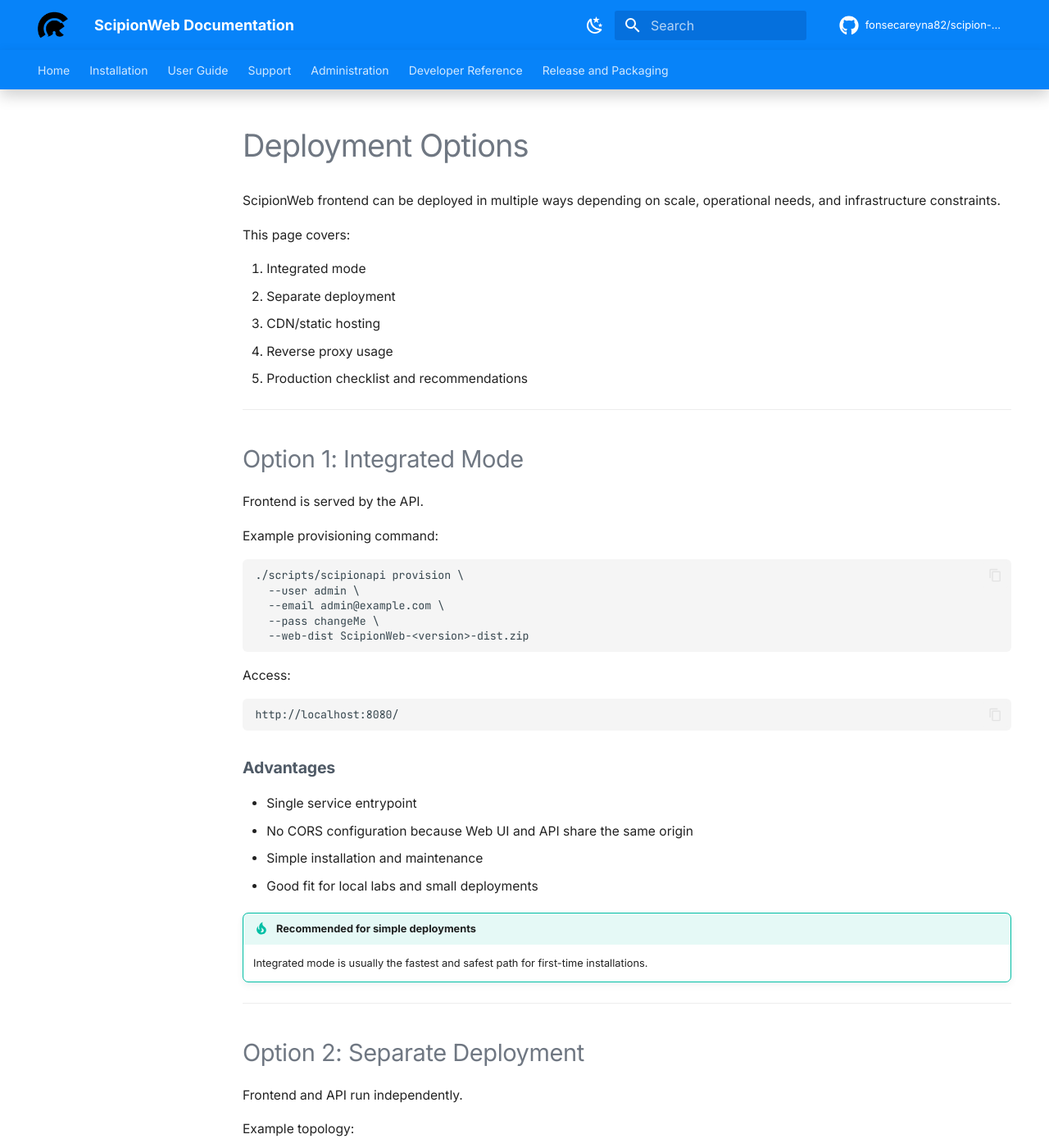
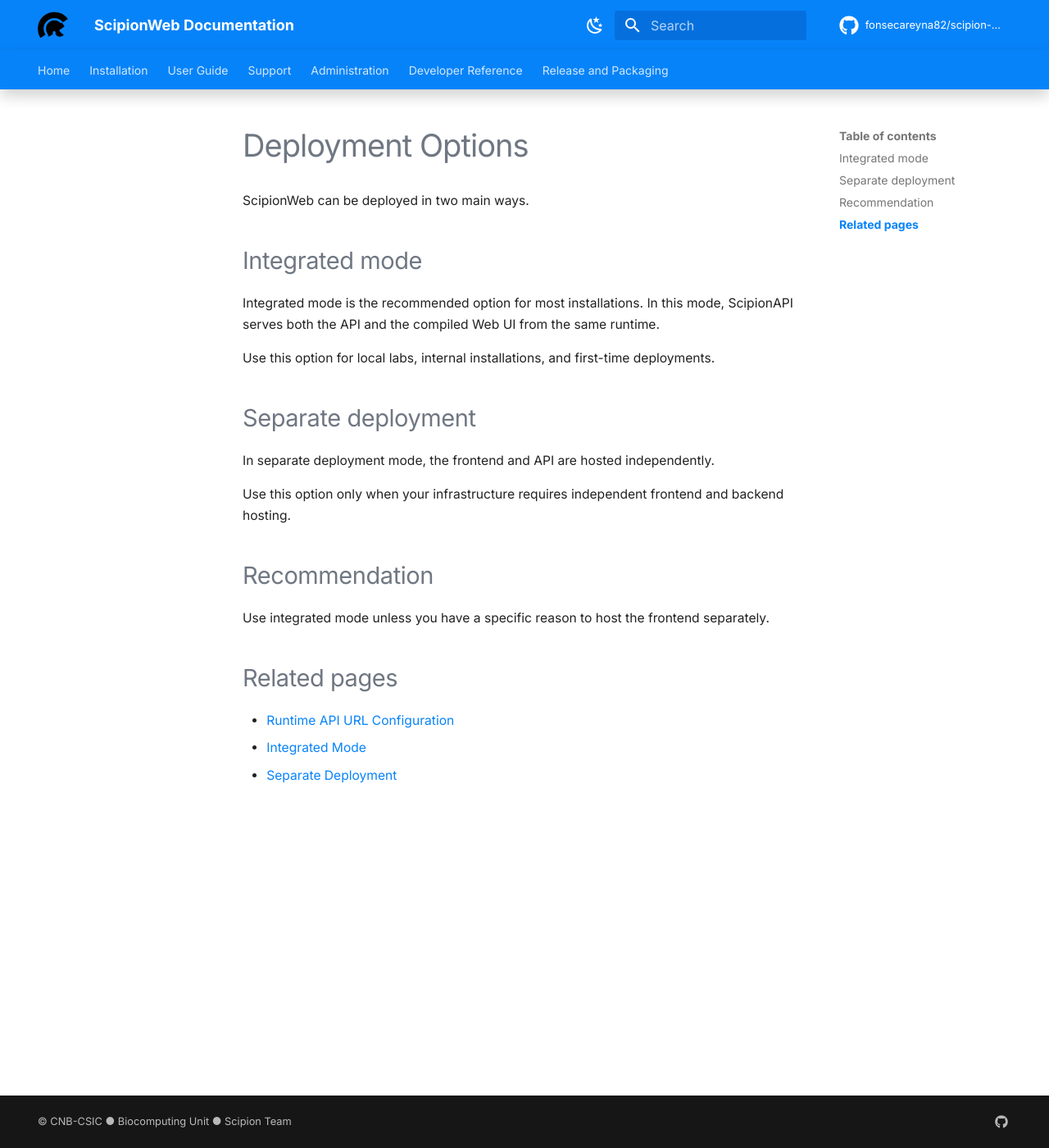
Before and after one commit to fonsecareyna82/scipion-docs, an MkDocs documentation site: the page built from docs/frontend/deployment.md, in a window 1280 px wide and 1400 px high. Shown: the whole window at 82% size. Built offline with MkDocs 1.6.1 and Material for MkDocs 9.7.7, drawn with Linux system fonts in a browser that asks for light colours; comment, search, counter and statistics services are not loaded; the version menu is left out; some of the changed text lies outside the part shown.

Commit message:
Simplify frontend deployment page without code blocks

```diff
--- a/docs/frontend/deployment.md
+++ b/docs/frontend/deployment.md
@@ -1,147 +1,25 @@
----
-hide:
-  - toc
----
-
 # Deployment Options
 
-ScipionWeb frontend can be deployed in multiple ways depending on scale, operational needs, and infrastructure constraints.
+ScipionWeb can be deployed in two main ways.
 
-This page covers:
+## Integrated mode
 
-1. Integrated mode
-2. Separate deployment
-3. CDN/static hosting
-4. Reverse proxy usage
-5. Production checklist and recommendations
+Integrated mode is the recommended option for most installations. In this mode, ScipionAPI serves both the API and the compiled Web UI from the same runtime.
 
----
+Use this option for local labs, internal installations, and first-time deployments.
 
-## Option 1: Integrated Mode
+## Separate deployment
 
-Frontend is served by the API.
+In separate deployment mode, the frontend and API are hosted independently.
 
-Example provisioning command:
+Use this option only when your infrastructure requires independent frontend and backend hosting.
 
-    ./scripts/scipionapi provision \
-      --user admin \
-      --email admin@example.com \
-      --pass changeMe \
-      --web-dist ScipionWeb-<version>-dist.zip
+## Recommendation
 
-Access:
+Use integrated mode unless you have a specific reason to host the frontend separately.
 
-    http://localhost:8080/
+## Related pages
 
-### Advantages
-
-- Single service entrypoint
-- No CORS configuration because Web UI and API share the same origin
-- Simple installation and maintenance
-- Good fit for local labs and small deployments
-
-!!! tip "Recommended for simple deployments"
-    Integrated mode is usually the fastest and safest path for first-time installations.
-
----
-
-## Option 2: Separate Deployment
-
-Frontend and API run independently.
-
-Example topology:
-
-    Frontend: https://yourdomain.com
-    API:      https://api.yourdomain.com
-
-### Requirements
-
-- Proper backend CORS configuration
-- Correct frontend API URL (`VITE_API_URL`)
-- HTTPS enabled for production
-
-### Advantages
-
-- Independent scaling
-- Flexibility in infrastructure choices
-- Easier CDN/static frontend hosting
-- Better performance tuning at scale
-
----
-
-## Option 3: CDN or Static Hosting
-
-Frontend is hosted on a static platform, for example:
-
-- Cloudflare
-- AWS S3 with static hosting or CDN
-- Azure Blob static hosting
-- Other static hosting providers
-
-API remains hosted separately.
-
-### Recommended for
-
-- Internet-facing deployments
-- Multi-site or distributed users
-- Larger-scale environments
-- Performance-focused setups
-
----
-
-## Reverse Proxy Example
-
-Example with frontend static files and proxied API:
-
-    server {
-        listen 80;
-        server_name yourdomain.com;
-
-        location / {
-            root /var/www/scipionweb/dist;
-            try_files $uri /index.html;
-        }
-
-        location /api/ {
-            proxy_pass http://127.0.0.1:8080/api/;
-        }
-    }
-
-!!! note "SPA routing"
-    `try_files $uri /index.html;` is important for React/Vite SPA routing so deep links resolve correctly.
-
----
-
-## Deployment Decision Guide
-
-- **Integrated mode**: simplest installs, internal/lab usage, quick rollout
-- **Separate deployment**: production web/API separation, scaling flexibility
-- **CDN/static hosting**: high-performance public delivery, enterprise-style setups
-
----
-
-## Production Checklist
-
-- HTTPS enabled
-- Correct API base URL configured
-- Backend CORS configured for separate or CDN modes
-- API reachable from frontend runtime
-- No mixed HTTP/HTTPS content
-- Frontend bundle version compatible with API
-- Reverse proxy configured for SPA routing when applicable
-
----
-
-## Recommendation Summary
-
-| Deployment Type | Recommended For |
-|---|---|
-| Integrated | Local labs / simple installs |
-| Separate | Production servers |
-| CDN | Enterprise scale / public delivery |
-
----
-
-## Navigation
-
-[Previous: Runtime API URL Configuration](runtime-config.md)
+- [Runtime API URL Configuration](runtime-config.md)
+- [Integrated Mode](../configuration/integrated-mode.md)
+- [Separate Deployment](../configuration/separate-deployment.md)
```
